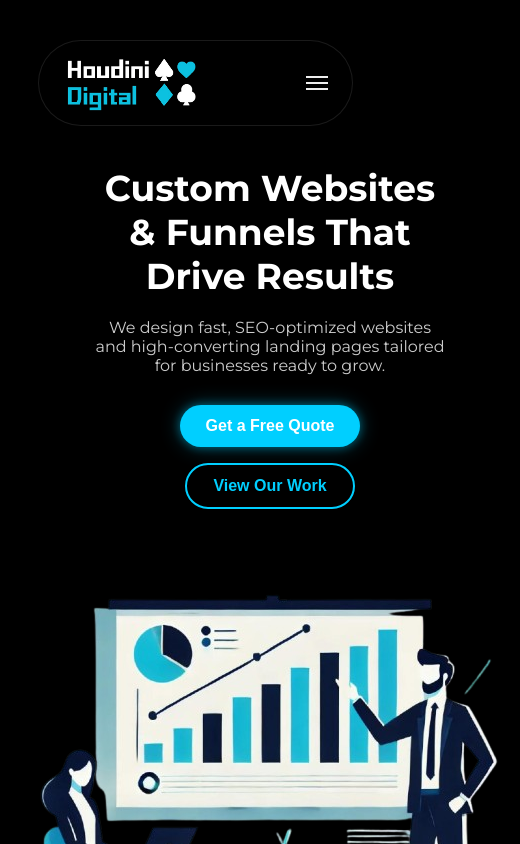
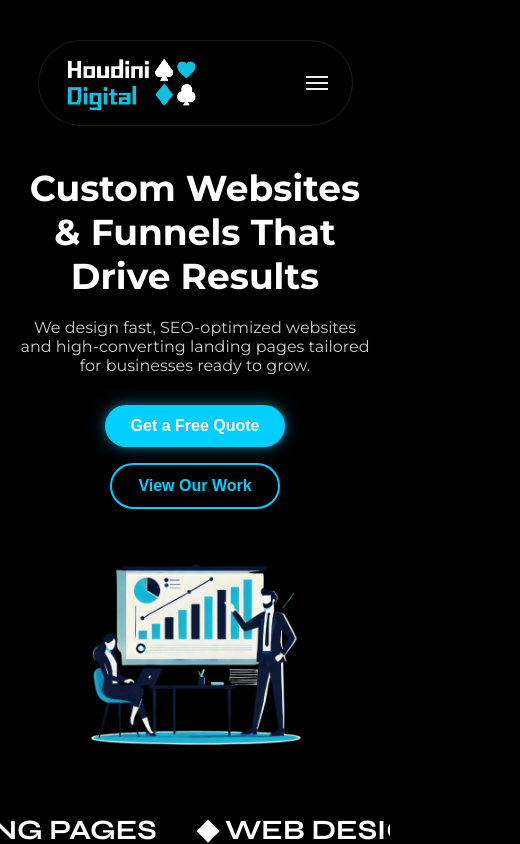
Before and after one commit to KamalLalloo/houdini-digital-website, a Next.js app: page / in a window 390 px wide. Shown: the top 844 px of the page, 520 px wide, since content can reach past the window. Built offline with nearby package versions, Linux system fonts and the light colour scheme.

Commit message:
hero responsiveness 2

```diff
--- a/src/app/Hero.module.css
+++ b/src/app/Hero.module.css
@@ -104,4 +104,13 @@
   .buttons {
     justify-content: center;
   }
+
+  .right img {
+    width: 80%;
+    max-width: 280px;
+    max-height: 300px;
+    height: auto;
+    object-fit: contain;
+    margin: 0 auto;
+  }
 }
```
